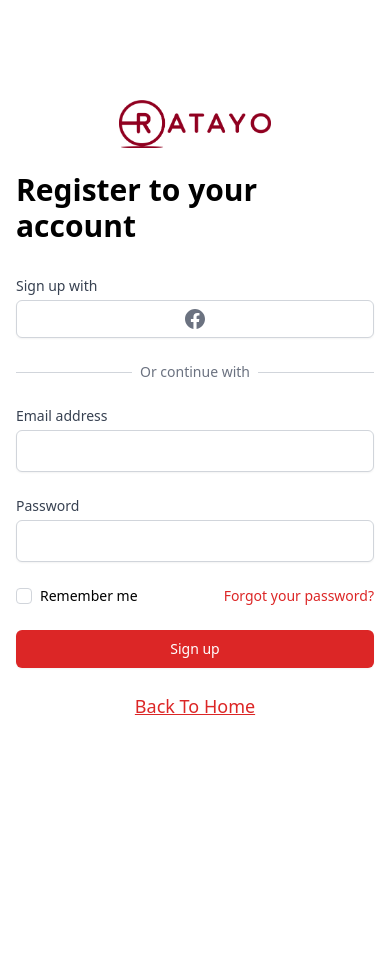
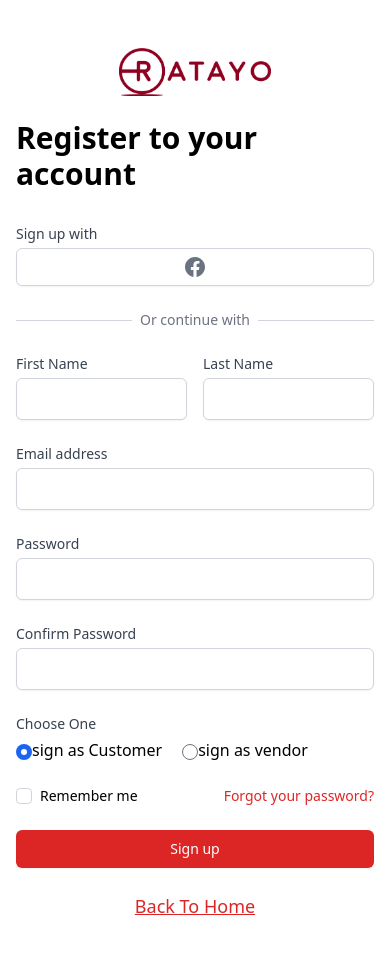
Before and after one commit to rehan22113/Ratayo-eCommerce-Frontend, a React (Vite) app: page /register in a window 390 px wide. Shown: the top 954 px of the page. Before the commit the page ends 844 px from the top, so only its background shows below. Built offline with nearby package versions, Linux system fonts and the light colour scheme.

Commit message:
new change
navbar and register form updated

```diff
--- /dev/null
+++ b/src/Components/FullScreenSearch.jsx
@@ -0,0 +1,22 @@
+import React from 'react'
+
+const FullScreenSearch = () => {
+  return (
+    <>
+        <div className="p-20 bg-amber-100 absolute z-99">
+  <div id="search-box" className="hidden fixed top-0 left-0 w-screen h-screen bg-gray-900 z-90">
+    <span className="cursor-pointer text-6xl text-white hover:text-amber-500 absolute right-5 top-5" title="Close">×</span>
+    <div className="w-full h-full flex justify-center items-center">
+      <form action>
+        <input type="text" placeholder="What are you looking for?" name="search" className="w-96 px-3 py-2 rounded-tl-full rounded-bl-full border-0 focus:outline-0" />
+        <button type="submit" className="px-3 py-2 -ml-1.5 bg-green-500 hover:bg-green-600 text-white rounded-tr-full rounded-br-full">Search</button>
+      </form>
+    </div>
+  </div>
+</div>
+
+    </>
+  )
+}
+
+export default FullScreenSearch
--- a/src/Layouts/Navbar.jsx
+++ b/src/Layouts/Navbar.jsx
@@ -130,11 +130,12 @@
                 </form>
 
                 <div className="flex items-center space-x-6">
+
                   <Link to="/login" className="text-sm font-medium text-white hover:text-gray-100">
                     Sign in
                   </Link>
                   <Link to="/register" className="text-sm font-medium text-white hover:text-gray-100">
-                    Create an account
+                  Be a vendor
                   </Link>
                 </div>
               </div>
--- a/src/Pages/Home.jsx
+++ b/src/Pages/Home.jsx
@@ -6,6 +6,7 @@
 import Products from '../Components/Products'
 import MainImage from '../assets/main.jpg'
 import Typewriter from 'typewriter-effect'
+import FullScreenSearch from '../Components/FullScreenSearch'
 
 
 const categories = [
@@ -29,7 +30,7 @@
     href: '#',
     imageSrc: 'https://tailwindui.com/img/ecommerce-images/home-page-01-category-05.jpg',
   },
-  { name: 'Sale', href: '#', imageSrc: 'https://tailwindui.com/img/ecommerce-images/home-page-01-category-03.jpg' },
+  { name: 'Appliance', href: '#', imageSrc: 'https://tailwindui.com/img/ecommerce-images/home-page-01-category-03.jpg' },
 ]
 const collections = [
   {
@@ -76,6 +77,7 @@
         </div>
         <div className="absolute inset-0 bg-skin-primary opacity-50" />
         <Navbar/>
+        {/* <FullScreenSearch /> */}
 
 
         <div className="relative z-0 max-w-6xl mx-auto py-32 px-1 flex flex-col items-center text-center sm:py-64 lg:px-0">
@@ -149,9 +151,9 @@
         </section>
 
         {/*Products section */}
-        <Products category={"Women collection"}/>
-        <Products category={"Men collection"}/>
-        <Products category={"Kids collection"}/>
+        <Products category={"New Arrivals"}/>
+        <Products category={"Best Sales"}/>
+        <Products category={"Season collection"}/>
 
 
 
--- a/src/Pages/RegisterPage.jsx
+++ b/src/Pages/RegisterPage.jsx
@@ -1,6 +1,13 @@
+import {useRef,useState} from 'react'
 import {Link} from 'react-router-dom'
 import Logo from '../assets/logo.png'
 export default function RegisterPage() {
+  const [isChecked,setIsChecked] = useState(false)
+  const vendorInput = useRef()
+  const CheckVendorOption =()=>{
+      vendorInput.current.checked = true
+  }
+
     return (
       <div className="min-h-screen bg-white flex">
         <div className="flex-1 flex flex-col justify-center py-12 px-4 sm:px-6 lg:flex-none lg:px-20 xl:px-24">
@@ -58,6 +65,38 @@
 
               <div className="mt-6">
                 <form action="#" method="POST" className="space-y-6">
+                <div className='flex space-x-4'>
+                <div className='w-[49%]'>
+                    <label htmlFor="email" className="block text-sm font-medium text-gray-700">
+                      First Name
+                    </label>
+                    <div className="mt-1">
+                      <input
+                        id="email"
+                        name="email"
+                        type="email"
+                        autoComplete="email"
+                        required
+                        className="appearance-none block w-full px-3 py-2 border border-gray-300 rounded-md shadow-sm placeholder-gray-400 focus:outline-none focus:ring-skin-secondaryLight focus:border-skin-secondaryLight sm:text-sm"
+                      />
+                    </div>
+                  </div>
+                  <div className='w-[49%]'>
+                    <label htmlFor="email" className="block text-sm font-medium text-gray-700">
+                      Last Name
+                    </label>
+                    <div className="mt-1">
+                      <input
+                        id="email"
+                        name="email"
+                        type="email"
+                        autoComplete="email"
+                        required
+                        className="appearance-none block w-full px-3 py-2 border border-gray-300 rounded-md shadow-sm placeholder-gray-400 focus:outline-none focus:ring-skin-secondaryLight focus:border-skin-secondaryLight sm:text-sm"
+                      />
+                    </div>
+                  </div>
+                  </div>
                   <div>
                     <label htmlFor="email" className="block text-sm font-medium text-gray-700">
                       Email address
@@ -89,6 +128,88 @@
                       />
                     </div>
                   </div>
+                  <div className="space-y-1">
+                    <label htmlFor="password" className="block text-sm font-medium text-gray-700">
+                     Confirm Password
+                    </label>
+                    <div className="mt-1">
+                      <input
+                        id="password"
+                        name="password"
+                        type="password"
+                        autoComplete="current-password"
+                        required
+                        className="appearance-none block w-full px-3 py-2 border border-gray-300 rounded-md shadow-sm placeholder-gray-400 focus:outline-none focus:ring-skin-secondaryLight focus:border-skin-secondaryLight sm:text-sm"
+                      />
+                    </div>
+                  </div>
+                  <div className="space-y-1">
+                    <label htmlFor="password" className="block text-sm font-medium text-gray-700">
+                     Choose One
+                    </label>
+                    <div className="mt-1 w-full flex justify-start items-center space-x-5">
+                     <div>
+                      <input
+                      className=''
+                        defaultChecked="true"
+                        onFocus={()=>{setIsChecked(false)}}
+                        id="customer"
+                        name="user_type"
+                        type="radio"
+
+                      />
+                      <label htmlFor="customer">sign as Customer</label>
+                      </div>
+                      <div>
+                    <input
+                        ref={vendorInput}
+                        onFocus={()=>{setIsChecked(true)}}
+                        id="vendor"
+                        name="user_type"
+                        type="radio"
+
+                      />
+                      <label htmlFor="vendor">sign as vendor</label>
+                      </div>
+                    </div>
+
+                  </div>
+                  {isChecked?(
+
+                  <>
+                  <div className="space-y-1">
+                    <label htmlFor="password" className="block text-sm font-medium text-gray-700">
+                     Shop name
+                    </label>
+                    <div className="mt-1">
+                      <input
+                        id="password"
+                        name="password"
+                        type="password"
+                        autoComplete="current-password"
+                        required
+                        className="appearance-none block w-full px-3 py-2 border border-gray-300 rounded-md shadow-sm placeholder-gray-400 focus:outline-none focus:ring-skin-secondaryLight focus:border-skin-secondaryLight sm:text-sm"
+                      />
+                    </div>
+                  </div>
+                  <div className="space-y-1">
+                    <label htmlFor="password" className="block text-sm font-medium text-gray-700">
+                      Shop URL(without any spaces or capital) *
+                    </label>
+                    <div className="mt-1">
+                      <input
+                        id="password"
+                        name="password"
+                        type="password"
+                        autoComplete="current-password"
+                        required
+                        className="appearance-none block w-full px-3 py-2 border border-gray-300 rounded-md shadow-sm placeholder-gray-400 focus:outline-none focus:ring-skin-secondaryLight focus:border-skin-secondaryLight sm:text-sm"
+                      />
+                    </div>
+                  </div>
+                  </>
+                  ):""}
+
 
                   <div className="flex items-center justify-between">
                     <div className="flex items-center">
@@ -110,13 +231,25 @@
                     </div>
                   </div>
 
-                  <div>
+                  <div className='flex space-x-6'>
+                  {!isChecked?(
+
                     <button
                       type="submit"
                       className="w-full flex justify-center py-2 px-4 border border-transparent rounded-md shadow-sm text-sm font-medium text-white bg-skin-secondary hover:bg-skin-secondaryDark focus:outline-none focus:ring-2 focus:ring-offset-2 focus:ring-skin-secondaryLight"
                     >
                       Sign up
                     </button>
+                  ):(
+
+                    <Link
+                      type="button"
+                      to="/vendor-register"
+                      className="w-full flex justify-center py-2 px-4 border border-transparent rounded-md shadow-sm text-sm font-medium text-white bg-skin-secondary hover:bg-skin-secondaryDark focus:outline-none focus:ring-2 focus:ring-offset-2 focus:ring-skin-secondaryLight"
+                    >
+                      Sign up as a vendor
+                    </Link>
+                  )}
                   </div>
                 </form>
                 <div className='w-full flex justify-center py-6'>
```
